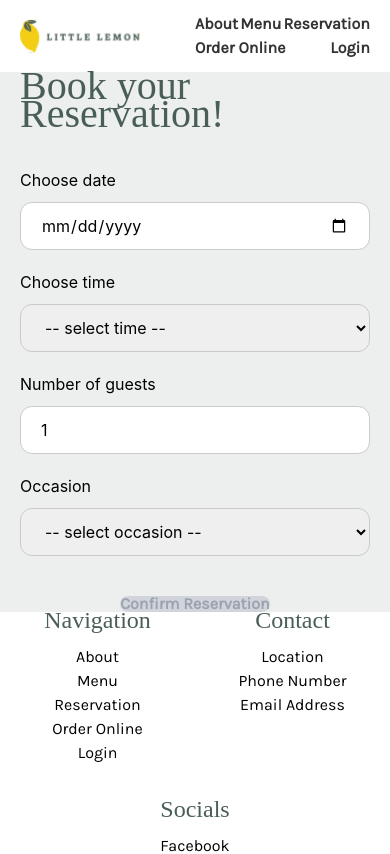
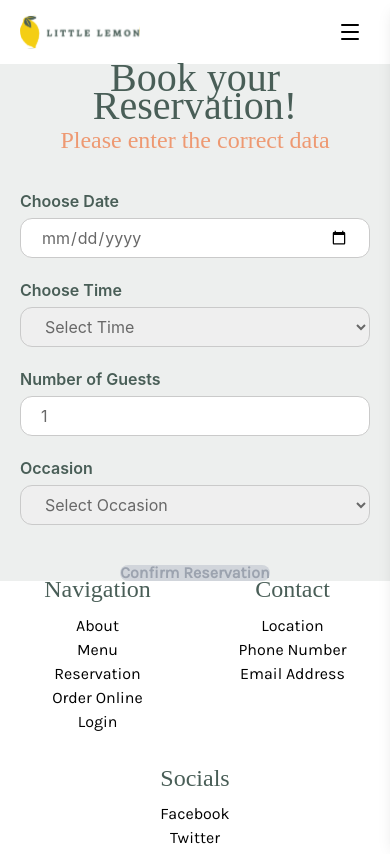
Before and after one commit to rawannasrlb/little-lemon-website, a React (Create React App) app: page /reservation in a window 390 px wide. Shown: the top 854 px of the page. Built offline with nearby package versions, Linux system fonts and the light colour scheme; a web font is replaced by a local one.

Commit message:
update booking form, confirmation page, and add mobile nav menu

```diff
--- a/package.json
+++ b/package.json
@@ -5,9 +5,11 @@
   "dependencies": {
     "@testing-library/dom": "^10.4.1",
     "@testing-library/user-event": "^13.5.0",
+    "lucide-react": "^0.559.0",
     "react": "^19.2.1",
     "react-dom": "^19.2.1",
     "react-router-dom": "^7.10.1",
+    "react-router-hash-link": "^2.4.3",
     "react-scripts": "^5.0.1",
     "web-vitals": "^2.1.4"
   },
--- a/src/App.css
+++ b/src/App.css
@@ -77,16 +77,16 @@ p,
 /* md screens */
 @media (min-width: 768px) {
   .container {
-    padding-left: 100px;
-    padding-right: 100px;
+    padding-left: 80px;
+    padding-right: 80px;
   }
 }
 
 /* lg screens */
 @media (min-width: 1024px) {
   .container {
-    padding-left: 150px;
-    padding-right: 150px;
+    padding-left: 120px;
+    padding-right: 120px;
   }
 }
 
--- a/src/components/Footer/Footer.js
+++ b/src/components/Footer/Footer.js
@@ -1,5 +1,7 @@
 import React from "react";
 import footerLogo from "../../assets/images/footer-logo.png";
+import { Link } from "react-router-dom";
+import { HashLink } from "react-router-hash-link";
 
 const Footer = () => {
   return (
@@ -17,19 +19,27 @@ const Footer = () => {
           <h3 className="text-primary-dark">Navigation</h3>
           <ul className="footer-links flex flex-col gap-2 lg:gap-4">
             <li>
-              <a href="/about">About</a>
+              <HashLink smooth to="/#about">
+                About
+              </HashLink>
             </li>
             <li>
-              <a href="/menu">Menu</a>
+              <HashLink smooth to="/#menu">
+                Menu
+              </HashLink>
             </li>
             <li>
-              <a href="/reservation">Reservation</a>
+              <Link to="/reservation">Reservation</Link>
             </li>
             <li>
-              <a href="/order-online">Order Online</a>
+              <HashLink smooth to="/#order-online">
+                Order Online
+              </HashLink>
             </li>
             <li>
-              <a href="/login">Login</a>
+              <HashLink smooth to="/#login">
+                Login
+              </HashLink>
             </li>
           </ul>
         </div>
@@ -69,9 +79,9 @@ const Footer = () => {
         </div>
       </div>
       {/* copyrights for desktop */}
-        <div className="lg:pb-10 lg:flex lg:items-center lg:justify-center hidden lg:block">
-          <p className="italic">2025 © Little Lemon</p>
-        </div>
+      <div className="lg:pb-10 lg:flex lg:items-center lg:justify-center hidden">
+        <p className="italic">2025 © Little Lemon</p>
+      </div>
     </footer>
   );
 };
--- a/src/components/Header/Header.js
+++ b/src/components/Header/Header.js
@@ -3,12 +3,18 @@ import { Link } from 'react-router-dom';
 import Logo from '../../assets/images/Logo.svg'
 import Nav from "./Nav.js";
 import "./Header.css"
+import MobileNav from './MobileNav.js';
 
 const Header = () => {
   return (
     <header className='container grid grid-cols-2 items-center py-3 lg:py-5'>
       <Link to="/"><img src={Logo} alt='Little Lemon Logo' className='header-logo' /></Link>
-      <Nav/>
+      <div className="hidden lg:block">
+        <Nav />
+      </div>
+      <div className="flex justify-end lg:hidden">
+        <MobileNav/>
+      </div>
     </header>
   )
 }
--- /dev/null
+++ b/src/components/Header/MobileNav.js
@@ -0,0 +1,67 @@
+import React, { useState } from "react";
+import { Link } from "react-router-dom";
+import { HashLink } from "react-router-hash-link";
+import { Menu, X } from "lucide-react"; // optional icons
+
+const MobileNav = () => {
+  const [isOpen, setIsOpen] = useState(false);
+
+  const toggleMenu = () => setIsOpen(!isOpen);
+
+  return (
+    <nav className="lg:hidden relative">
+      {/* Hamburger icon */}
+      <button
+        onClick={toggleMenu}
+        className="p-2 rounded-md focus:outline-none focus:ring-2 focus:ring-primary-light "
+        aria-label="Toggle menu"
+      >
+         <Menu size={24} />
+      </button>
+
+      {/* Mobile menu */}
+
+      <div
+        className={`fixed top-0 right-0 h-full w-3/5 p-5 shadow-lg transform transition-transform duration-300 lg:hidden bg-primary-dark border-l-4 border-highlight-light
+        ${isOpen ? "translate-x-0" : "translate-x-full"}`}
+      >
+        <button
+          className="float-right p-1 rounded-md text-white focus:ring-2 focus:ring-primary-light"
+          onClick={toggleMenu}
+          aria-label="Close Menu"
+        >
+          <X size={26} />
+        </button>
+        <ul className="flex flex-col gap-10 mt-20 text-white font-bold pl-2">
+          <li>
+            <HashLink smooth to="/#about" onClick={toggleMenu}>
+              About
+            </HashLink>
+          </li>
+          <li>
+            <HashLink smooth to="/#menu" onClick={toggleMenu}>
+              Menu
+            </HashLink>
+          </li>
+          <li>
+            <Link to="/reservation" onClick={toggleMenu}>
+              Reservation
+            </Link>
+          </li>
+          <li>
+            <HashLink smooth to="/#order-online" onClick={toggleMenu}>
+              Order Online
+            </HashLink>
+          </li>
+          <li>
+            <HashLink smooth to="/#login" onClick={toggleMenu}>
+              Login
+            </HashLink>
+          </li>
+        </ul>
+      </div>
+    </nav>
+  );
+};
+
+export default MobileNav;
--- a/src/components/Header/Nav.js
+++ b/src/components/Header/Nav.js
@@ -1,18 +1,37 @@
-import React from 'react'
-import { Link } from 'react-router-dom'
+import React from "react";
+import { Link } from "react-router-dom";
+import { HashLink } from "react-router-hash-link";
 
 const Nav = () => {
   return (
-    <nav className=''>
+    <nav className="">
       <ul className="nav-list flex flex-wrap justify-between font-secondary text-highlight-dark font-bold text-[1rem]">
-        <li><a href='#about'>About</a></li>
-        <li><a href='#menu'>Menu</a></li>
-        <li><Link to="/reservation">Reservation</Link></li>
-        <li><a href='#order-online'>Order Online</a></li>
-        <li><a href='#login'>Login</a></li>
+        <li>
+          <HashLink smooth to="/#about">
+            About
+          </HashLink>
+        </li>
+        <li>
+          <HashLink smooth to="/#menu">
+            Menu
+          </HashLink>
+        </li>
+        <li>
+          <Link to="/reservation">Reservation</Link>
+        </li>
+        <li>
+          <HashLink smooth to="/#order-online">
+            Order Online
+          </HashLink>
+        </li>
+        <li>
+          <HashLink smooth to="/#login">
+            Login
+          </HashLink>
+        </li>
       </ul>
     </nav>
-  )
-}
+  );
+};
 
-export default Nav
+export default Nav;
--- a/src/components/Main/Specials.js
+++ b/src/components/Main/Specials.js
@@ -32,7 +32,7 @@ const dishes = [
 const Specials = () => {
   return (
     <section id="menu" className="container h-fit py-[15vw] flex flex-col gap-10">
-      <div className="flex flex-wrap justify-between items-center">
+      <div className="flex flex-wrap justify-between items-center gap-5">
         <h2 className="leading-[0.7]">This week’s specials!</h2>
         <PrimaryButton>Order Online</PrimaryButton>
       </div>
--- a/src/components/Reservation/BookingForm.js
+++ b/src/components/Reservation/BookingForm.js
@@ -26,12 +26,7 @@ const BookingForm = ({ availableTimes, dispatch, submitForm }) => {
 
   // Validate form whenever inputs change
   useEffect(() => {
-    const valid =
-      date &&
-      time &&
-      guests >= 1 &&
-      guests <= 10 &&
-      occasion;
+    const valid = date && time && guests >= 1 && guests <= 10 && occasion;
     setIsFormValid(valid);
   }, [date, time, guests, occasion]);
 
@@ -44,17 +39,27 @@ const BookingForm = ({ availableTimes, dispatch, submitForm }) => {
   };
 
   return (
-    <div>
-      <div className="container flex flex-col justify-center items-center gap-10 py-[10vw]">
-        <h2 className="text-primary-dark">Book your Reservation!</h2>
+    <section>
+      <div className="container flex flex-col justify-center items-center gap-10 py-[7vw]">
+        <div className="flex flex-col gap-3">
+          <h1 className="hidden">Reservation Form</h1>
+          <h2 className="text-primary-dark text-center">
+            Book your Reservation!
+          </h2>
+          <h3 className="text-secondary-dark text-center">
+            Please enter the correct data
+          </h3>
+        </div>
         <form
           onSubmit={handleSubmit}
           className="flex flex-col gap-5 w-full lg:w-1/2"
         >
-          <label>
-            Choose date
+          <fieldset className="flex flex-col gap-5">
+            <div>
+              <label htmlFor="res-date">Choose Date</label>
               <input
                 type="date"
+                id="res-date"
                 value={date}
                 required
                 onChange={(e) => {
@@ -62,64 +67,70 @@ const BookingForm = ({ availableTimes, dispatch, submitForm }) => {
                   dispatch({ date: new Date(e.target.value) });
                 }}
               />
-          </label>
-
-          <label>
-            Choose time
+            </div>
+            <div>
+              <label htmlFor="res-time">Choose Time</label>
               <select
+                id="res-time"
                 value={time}
                 required
                 onChange={(e) => setTime(e.target.value)}
               >
-              <option value="">-- select time --</option>
+                <option value="" disabled>Select Time</option>
                 {availableTimes.map((time, index) => (
                   <option key={index}>{time}</option>
                 ))}
               </select>
-          </label>
-
+            </div>
             <div>
-            <label>
-              Number of guests
+              <label htmlFor="guests">Number of Guests</label>
               <input
                 type="number"
+                id="guests"
                 value={guests}
                 required
                 onChange={handleGuestsNumber}
                 onBlur={() => {
-                  if (!guests) setGuestValidation("Please enter the number of guests");
+                  if (!guests)
+                    setGuestValidation("Please enter the number of guests");
                   else if (guests >= 1 && guests <= 10) setGuestValidation("");
                 }}
                 min="1"
                 max="10"
               />
-            </label>
               {guestValidation && (
-              <span className="text-red-600">{guestValidation}</span>
+                <span className="text-red-600" role="alert">
+                  {guestValidation}
+                </span>
               )}
             </div>
-
-          <label>
-            Occasion
+            <div>
+              <label htmlFor="occasion">Occasion</label>
               <select
+                id="occasion"
                 value={occasion}
                 required
                 onChange={(e) => setOccasion(e.target.value)}
               >
-              <option value="">-- select occasion --</option>
+                <option value="" disabled>Select Occasion</option>
                 <option>Birthday</option>
                 <option>Anniversary</option>
               </select>
-          </label>
-
+            </div>
             <div className="mt-5 lg:mt-10 flex justify-center">
-            <PrimaryButton type="submit" isFormValid={isFormValid} disabled={!isFormValid}>
+              <PrimaryButton
+                type="submit"
+                isFormValid={isFormValid}
+                disabled={!isFormValid}
+                aria-label="On Click"
+              >
                 Confirm Reservation
               </PrimaryButton>
             </div>
+          </fieldset>
         </form>
       </div>
-    </div>
+    </section>
   );
 };
 
--- a/src/components/Reservation/Reservation.css
+++ b/src/components/Reservation/Reservation.css
@@ -1,9 +1,37 @@
 input,
 select {
+  color: rgb(104, 104, 104);
   border-radius: 0.75em;
   border: 1px solid rgb(202, 202, 202);
-  height: 3em;
+  height: 2.5em;
   width: 100%;
   padding: 0px 20px;
-  margin-top: 10px;
+  margin-top: 5px;
 }
+
+label {
+  color: theme("colors.primary.dark");
+  font-weight: 600;
+}
+
+/* Confirmed Booking Page */
+
+.reservation-table {
+  border-collapse: separate;
+  border-spacing: 20px 20px;
+}
+
+.reservation-table td:first-child {
+  color: theme("colors.primary.dark");
+  font-weight: 600;
+}
+.reservation-table td:last-child {
+  color: rgb(104, 104, 104);
+
+}
+
+@media (min-width: 768px) {
+  .reservation-table {
+    border-spacing: 50px 20px;
+  }
+}
```
Also changed, not shown: src/components/Main/Banner.js (+5 -2 lines), src/components/Reservation/ConfirmedBooking.js (+70 -10 lines), 1 other file (tests, documents, lock files or other folders). Lines whose indentation alone changed are shown as unchanged.
